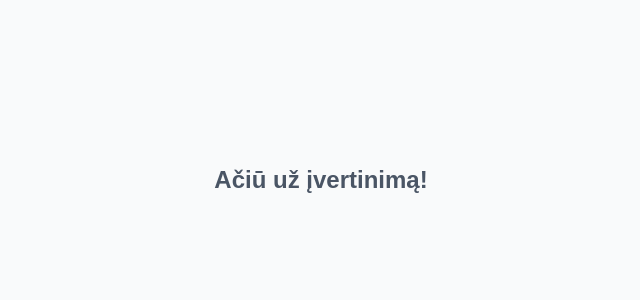
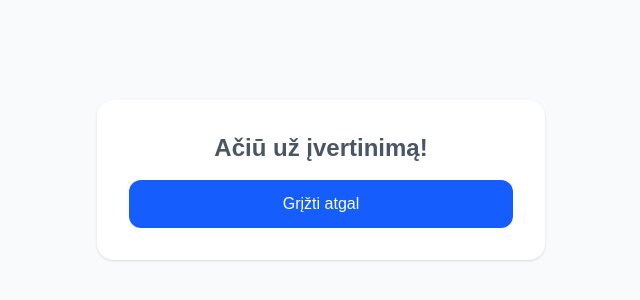
Before and after one commit to TammiDomantas/rating-page-app, a Next.js app: page /thank-you in a window 1280 px wide. Shown: the part 220-520 px from the top of the page, without its empty margins (319-959 px from the left). Built offline with nearby package versions, Linux system fonts and the light colour scheme.

Commit message:
add return button to thank-you page

```diff
--- a/app/thank-you/page.tsx
+++ b/app/thank-you/page.tsx
@@ -1,9 +1,18 @@
+import Link from "next/link";
 export default function ThankYouPage() {
   return (
     <main className="min-h-screen flex items-center justify-center bg-gray-50 px-4">
+      <div className="bg-white p-8 rounded-2xl shadow w-full max-w-md text-center space-y-4">
       <h1 className="text-2xl text-gray-600 font-bold">
         Ačiū už įvertinimą!
       </h1>
+      <Link
+        href="/"
+        className="block w-full bg-blue-600 text-white text-center py-3 rounded-xl hover:bg-blue-700 transition"
+        >
+        Grįžti atgal
+      </Link>
+      </div>
     </main>
   );
 }
```
